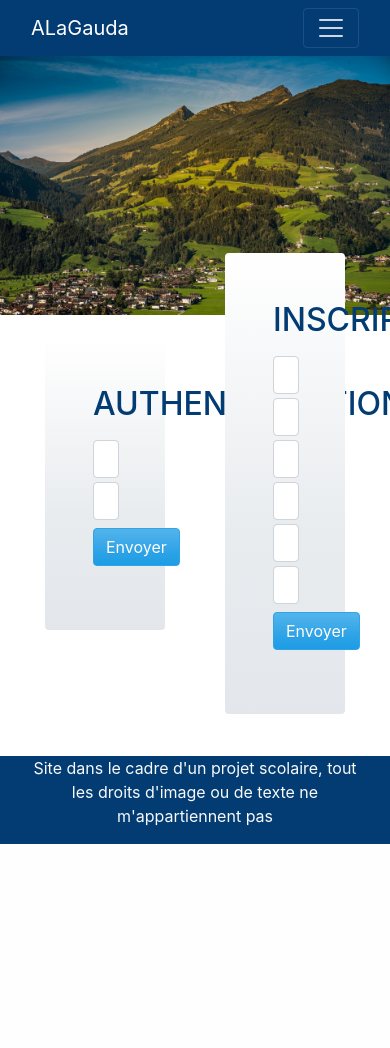
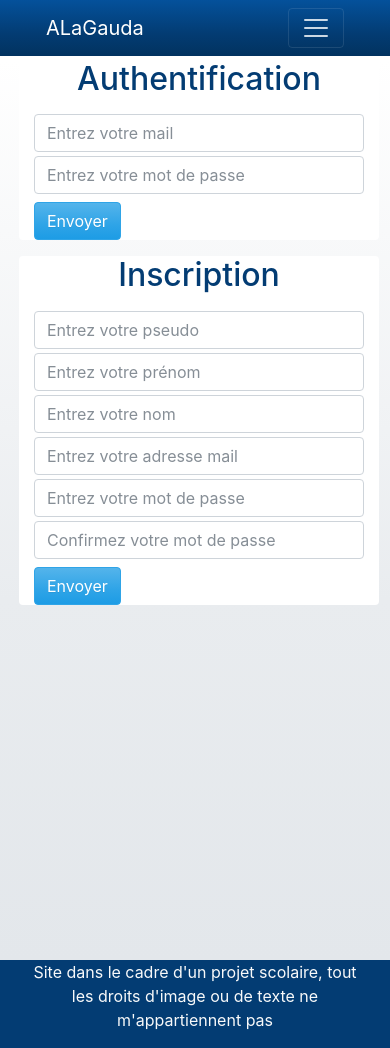
Before and after one commit to lucasCro/P5, a PHP site: page / in a window 390 px wide; the page is wider, and only the part inside the window is pictured. Before the commit the page ends 844 px from the top of that part, so only its background shows below. Run offline with PHP 8.4, Linux system fonts and the light colour scheme; the visitor is signed in with stand-in values (Sample User, id 1); data comes from the database, SQL or seed files in the repository; data that the repository does not hold is empty; some libraries are stand-ins or nearby versions.

Commit message:
ajustement du responsive

```diff
--- a/public/calendar.js
+++ b/public/calendar.js
@@ -8,6 +8,9 @@ class Calendar {
     // Creation du calendrier
     makeCalendar ()
     {
+        // Mettre du responsive et passer en monde liste sur un ecran mobile
+        let width = $(window).width();
+        console.log(width);
         this.events = this.getEvent();
         this.calendarEl = document.getElementById('calendar');
         this.calendar = new FullCalendar.Calendar(this.calendarEl, {
@@ -16,7 +19,7 @@ class Calendar {
             initialView: 'dayGridMonth',
             schedulerLicenseKey: 'CC-Attribution-NonCommercial-NoDerivatives',
             headerToolbar: {
-                left: 'prev,next today',
+                left: 'prev,next',
                 center: 'title',
                 right: 'dayGridMonth,dayGridWeek,listMonth'
             },
@@ -50,22 +53,10 @@ class Calendar {
                 // Recuperation des participants
                 let memberList = this.getMembersInEvent(infos.event.id);
                 for (let member of memberList) {
-                    $('#infosEventMembers').append('<li>' + member.nom + ' ' + member.prenom + '</li>');
+                    $('#infosEventMembers').append('<li>' + member.nom + ' ' + member.prenom + ', <span class="font-italic">Participe : '+member.participation +'</span></li>');
                 }
                 // Recuperation de la participation a l evenement
-                let participationAnswer = this.getParticipation(infos.event.id, $('#memberId ').val());
-                let answer;
-                if (participationAnswer == "yes") {
-                    answer = "Je participe !"
-                }
-                else if (participationAnswer == "no") {
-                    answer = "Je ne participe pas"
-                }
-                else if (participationAnswer == "maybe") {
-                    answer = "Je ne sais pas"
-                } else {
-                    answer = "Vous n'avez pas encore répondu"
-                }
+                let answer = this.getParticipation(infos.event.id, $('#memberId ').val());
                 $('#participation-answer').text(answer);
             }
         });
@@ -165,7 +156,8 @@ class Calendar {
                         "nom": member.nom,
                         "prenom": member.prenom,
                         "pseudo": member.pseudo,
-                        "id": member.member_id
+                        "id": member.member_id,
+                        "participation" : member.participation
                     })
                 }
             },
--- a/public/main.js
+++ b/public/main.js
@@ -76,6 +76,8 @@ $(document).ready(function () {
         let participation = $(this).val();
         calendar.setParticipation(participation);
         alert('Votre choix a bien été pris en compte !');
+        $('#participation-answer').text($(this).val());
+
     });
 
 });
--- a/public/style.css
+++ b/public/style.css
@@ -1,17 +1,28 @@
+html {
+    margin: 0px;
+    height: 100%;
+    width: 100%;
+}
+
+body,
+#bodyContent,
+#divAccueil, #divPhoto, #divProfil {
+    margin: 0px;
+    padding: 0px;
+    min-height: 900px;
+    width: 100%;
+}
+
 body
 {
     padding-top: 56px;
 }
+
 a
 {
     cursor: pointer;
 }
-footer
-{
-    position: fixed;
-    bottom: 0;
-    z-index: 74;
-}
+
 /* Message Alert */
 #alertMessage
 {
@@ -20,32 +31,6 @@ footer
     top: 60px;
     right: calc(50% - 250px);
     z-index: 77;
-}
-
-/* authentification */
-#authentification
-{
-    position: relative;
-}
-
-#authentificationContent
-{
-    position: absolute;
-    top: 30%;
-}
-
-/* home */
-#home
-{
-    position: relative;
-}
-
-#homeContent
-{
-    width: 500px;
-    position: absolute;
-    top: 20%;
-    right: calc(50% - 250px);
 }
 
 /* Agenda */
--- a/view/authentification.php
+++ b/view/authentification.php
@@ -7,16 +7,12 @@ ob_start();
 ?>
 <!-- HTML -->
 <!-- AUTHENTIFICATION -->
-<section id="Authentification" >
-    <img src="public/images/slider.jpg" class="img-fluid" alt="photo d'une montagne">
-    <div class="container-fluid" id="authentificationContent">
-        <div class="container">
-            <div class="row justify-content-around align-items-center">
+<div class="container d-flex-lg flex-column-sm justify-content-center text-sm-normal" id="divAuthentification">
     <!-- formulaire d'authentification -->
-                <div class="col-4 bg-light p-5 rounded align-items-end">
+    <div class="col-lg-4 bg-white p-sm-3 p-lg-5 m-1 rounded">
         <form method="POST">
             <div class="form-group">
-                            <h2 class="mb-3 text-info text-center text-uppercase">Authentification</h2>
+                <h2 class="mb-3 text-info text-center text-uppercase-lg ">Authentification</h2>
                 <input type="email" name="mail" class="form-control mb-1" placeholder="Entrez votre mail">
                 <input type="password" name="password" class="form-control mb-1" placeholder="Entrez votre mot de passe">
                 <input type="hidden" name="authentification">
@@ -25,10 +21,10 @@ ob_start();
         </form>
     </div>
     <!-- formulaire de création de compte -->
-                <div class="col-4 bg-light p-5 rounded">
+    <div class="col-lg-4 bg-white p-lg-5 p-sm-3 m-1 rounded">
         <form method="POST">
             <div class="form-group">
-                            <h2 class="mb-3 text-info text-center text-uppercase">Inscription</h2>
+                <h2 class="mb-3 text-info text-center text-uppercase-lg text-sm-normal">Inscription</h2>
                 <input type=" text" name="newPseudo" class="form-control mb-1" placeholder="Entrez votre pseudo">
                 <input type="text" name="prenom" class="form-control mb-1" placeholder="Entrez votre prénom">
                 <input type="text" name="nom" class="form-control mb-1" placeholder="Entrez votre nom">
@@ -41,9 +37,6 @@ ob_start();
         </form>
     </div>
 </div>
-        </div>
-    </div>
-</section>
 
 <!-- PHP -->
 <?php
--- a/view/footer.php
+++ b/view/footer.php
@@ -1,5 +1,5 @@
 <!-- footer -->
-<footer class="container-fluid bg-info mt-5">
+<footer class="container-fluid bg-info">
     <div class="container">
         <div class="row">
             <div class="col text-center py-auto px-auto">
--- a/view/header.php
+++ b/view/header.php
@@ -1,10 +1,9 @@
 <!-- header -->
 <header>
-    <div class="container-fluid bg-info fixed-top">
+    <div class="container-fluid fixed-top bg-dark">
         <div class="container">
-            <div class="row">
                 <!-- nav bar en responsive -->
-                <nav class="col navbar navbar-dark navbar-expand-lg">
+                <nav class="container-fluid navbar navbar-dark navbar-expand-lg">
                     <a class="navbar-brand" href="index.php">ALaGauda</a>
                     <button class="navbar-toggler" type="button" data-toggle="collapse" data-target="#navbarContent">
                         <span class="navbar-toggler-icon"></span>
@@ -25,9 +24,7 @@
                         </div>
 
                     <?php } ?>
-
                 </nav>
-            </div>
         </div>
     </div>
 </header>
--- a/view/template.php
+++ b/view/template.php
@@ -43,7 +43,9 @@
     ?>
 
     <!-- appel de la variable body, changeante en fonction de la page appelée -->
-    <?= $body; ?>
+    <section id="bodyContent" class="container-fluid bg-light mx-auto my-auto">
+        <?= $body; ?>
+    </section>
 
     <!-- appel du footer -->
     <?php require_once('footer.php'); ?>
```
Also changed, not shown: view/accueil.php (+4 -7 lines), view/administrateur.php (+21 -19 lines), view/agenda.php (+9 -13 lines), view/notuser.php (+5 -5 lines), view/photo.php (+6 -8 lines), view/profil.php (+15 -12 lines). Lines whose indentation alone changed are shown as unchanged.
